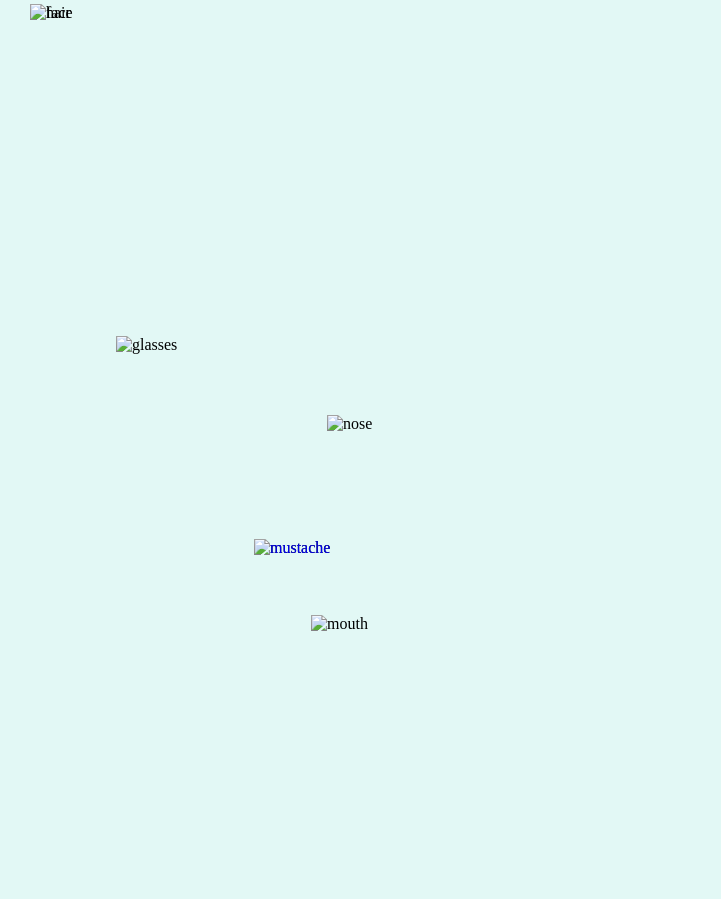
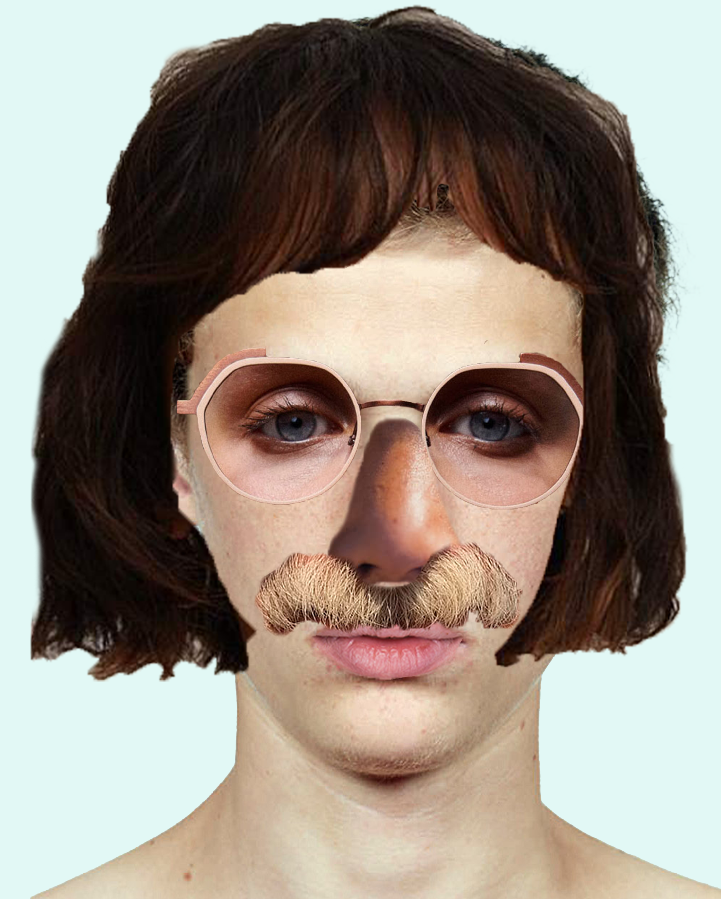
Before and after one commit to hallieschwartzkopf/symmetrical-potato, a plain HTML site: page page6.html in a window 1280 px wide. Shown: the top 899 px of the page, without its empty margins (0-721 px from the left). Drawn offline with Linux system fonts and the light colour scheme.

Commit message:
Update page6.html

```diff
--- a/page6.html
+++ b/page6.html
@@ -7,13 +7,13 @@
 </head>
 
 <body>
-	<img class = "background" src= "images/project2_faces_0029_male-blue-eyes-white-copy.png" width= "721" height= "1076" alt="face"/>
-	<img class = "femaleglasses" src= "images/grglasses_0021_glasses.png" width="835" height= "1080" alt= "glasses"/>
-	<img class ="femalelips" src= "images/lips_0000_Layer-2-copy.png" width= "160" height= "74" alt= "mouth"/>
-	<img class= "nose" src="images/nose_0015_little-boy-burma-copy.png" width="138" height= "202" alt= "nose"/>
-	<img class ="hair" src= "images/project2_faces_0019_Layer-4-copy.png" width="659" height= "678" alt="hair"/>
-	<img class ="mustache" src= "images/mustache_0009_Layer-3-copy.png" width= "269" height= "100" alt= "mustache"/>
+	<img class = "background" src= "project2_faces_0029_male-blue-eyes-white-copy.png" width= "721" height= "1076" alt="face"/>
+	<img class = "femaleglasses" src= "grglasses_0021_glasses.png" width="835" height= "1080" alt= "glasses"/>
+	<img class ="femalelips" src= "lips_0000_Layer-2-copy.png" width= "160" height= "74" alt= "mouth"/>
+	<img class= "nose" src="nose_0015_little-boy-burma-copy.png" width="138" height= "202" alt= "nose"/>
+	<img class ="hair" src= "project2_faces_0019_Layer-4-copy.png" width="659" height= "678" alt="hair"/>
+	<img class ="mustache" src= "mustache_0009_Layer-3-copy.png" width= "269" height= "100" alt= "mustache"/>
 
-	<a href="page7.html"><img class= "link6" src="images/mustache_0009_Layer-3-copy.png" alt="mustache" style="width:269px;height:100px;"></a>
+	<a href="page7.html"><img class= "link6" src="mustache_0009_Layer-3-copy.png" alt="mustache" style="width:269px;height:100px;"></a>
 </body>
 </html>
```
